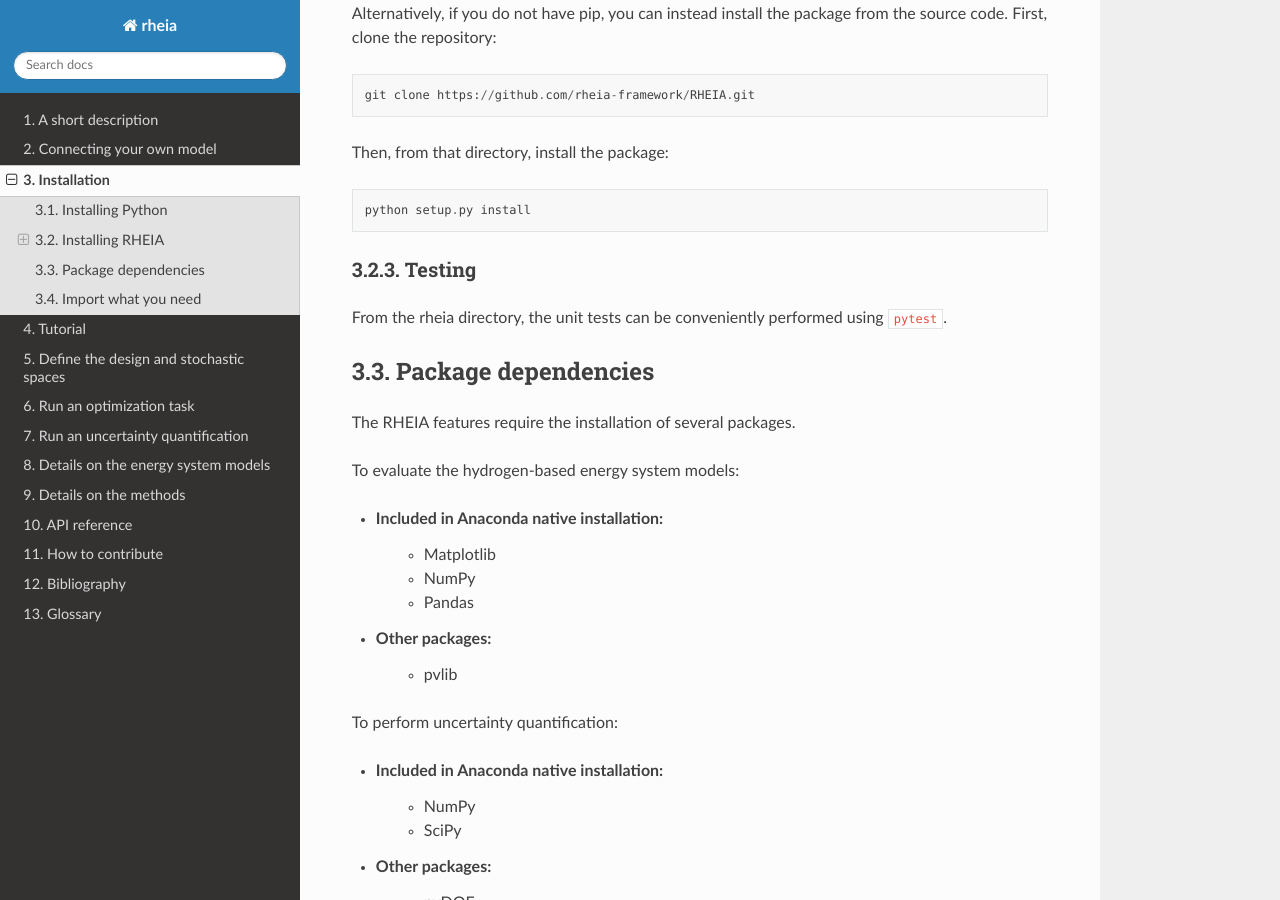
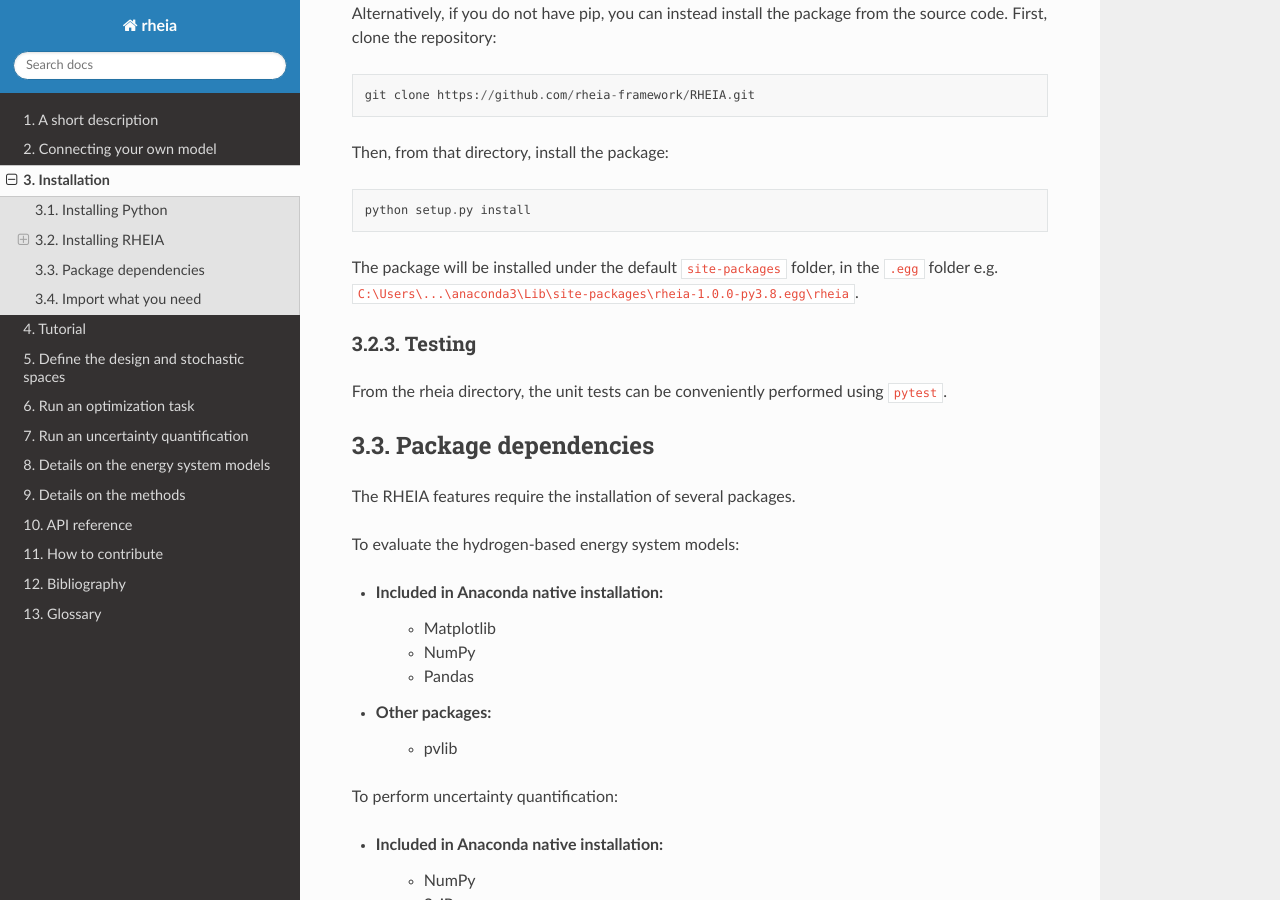
Before and after one commit to rheia-framework/RHEIA, a Sphinx documentation site: the page built from docs/sphinx/installation.rst, in a window 1280 px wide and 900 px high, scrolled down 954 px. Built offline with Sphinx 7.4.7 and the Read the Docs theme 2.0.0, drawn with Linux system fonts in a browser that asks for light colours; pages that are not in the unit, such as notebooks, are missing from menus.

Commit message:
specify location after installation

```diff
--- a/docs/sphinx/installation.rst
+++ b/docs/sphinx/installation.rst
@@ -43,6 +43,9 @@ First, clone the repository::
 Then, from that directory, install the package::
 
 	python setup.py install
+
+The package will be installed under the default :file:`site-packages` folder, in the :file:`.egg` folder
+e.g. :file:`C:\\Users\\...\\anaconda3\\Lib\\site-packages\\rheia-1.0.0-py3.8.egg\\rheia`.
 
 Testing
 ^^^^^^^
```
